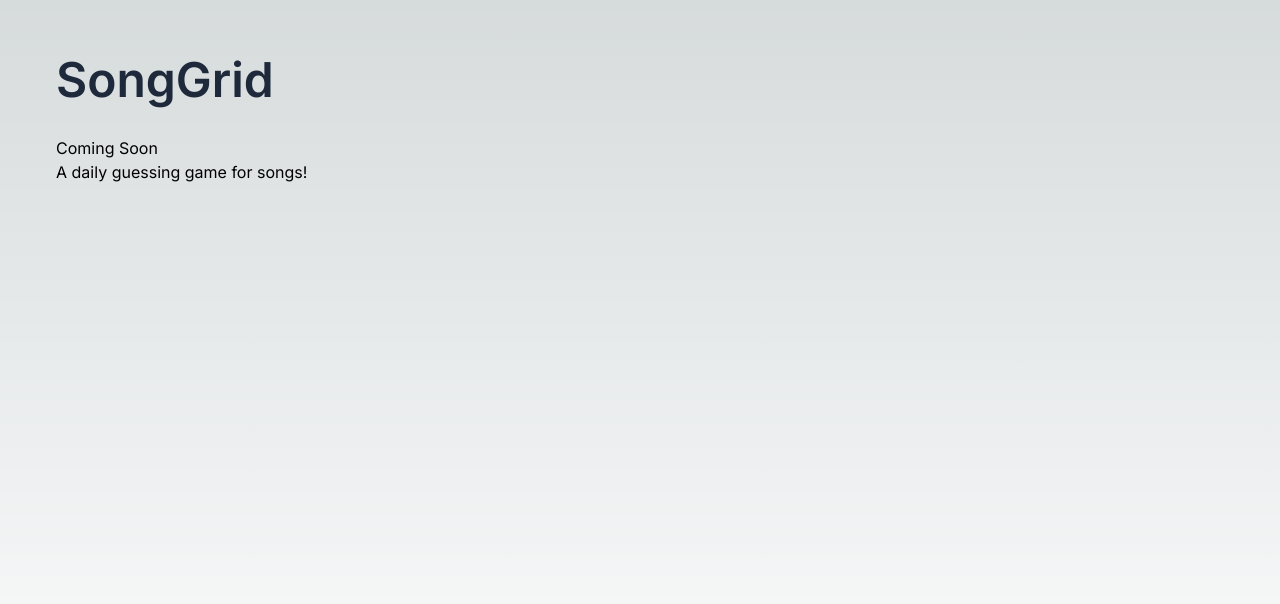
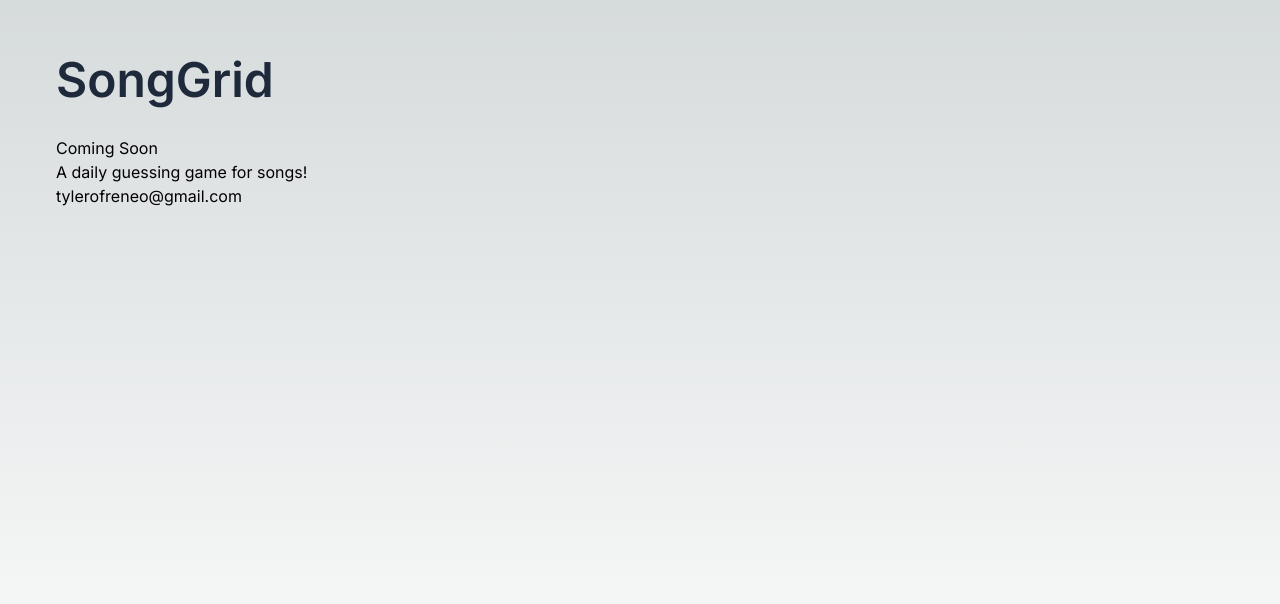
Before and after one commit to tylerofren/songgrid, a Next.js app: page / in a window 1280 px wide. Shown: the top 604 px of the page. Built offline with nearby package versions, Linux system fonts and the light colour scheme.

Commit message:
coming soon ... 🤫

```diff
--- a/app/page.js
+++ b/app/page.js
@@ -17,7 +17,10 @@ export default function Home() {
             <div className="pt-8">
                 <div>Coming Soon</div>
                 <div>A daily guessing game for songs!</div>
+
             </div>
+
+            <div className="">tylerofreneo@gmail.com</div>
 
 
             {/* <div className="">
```
